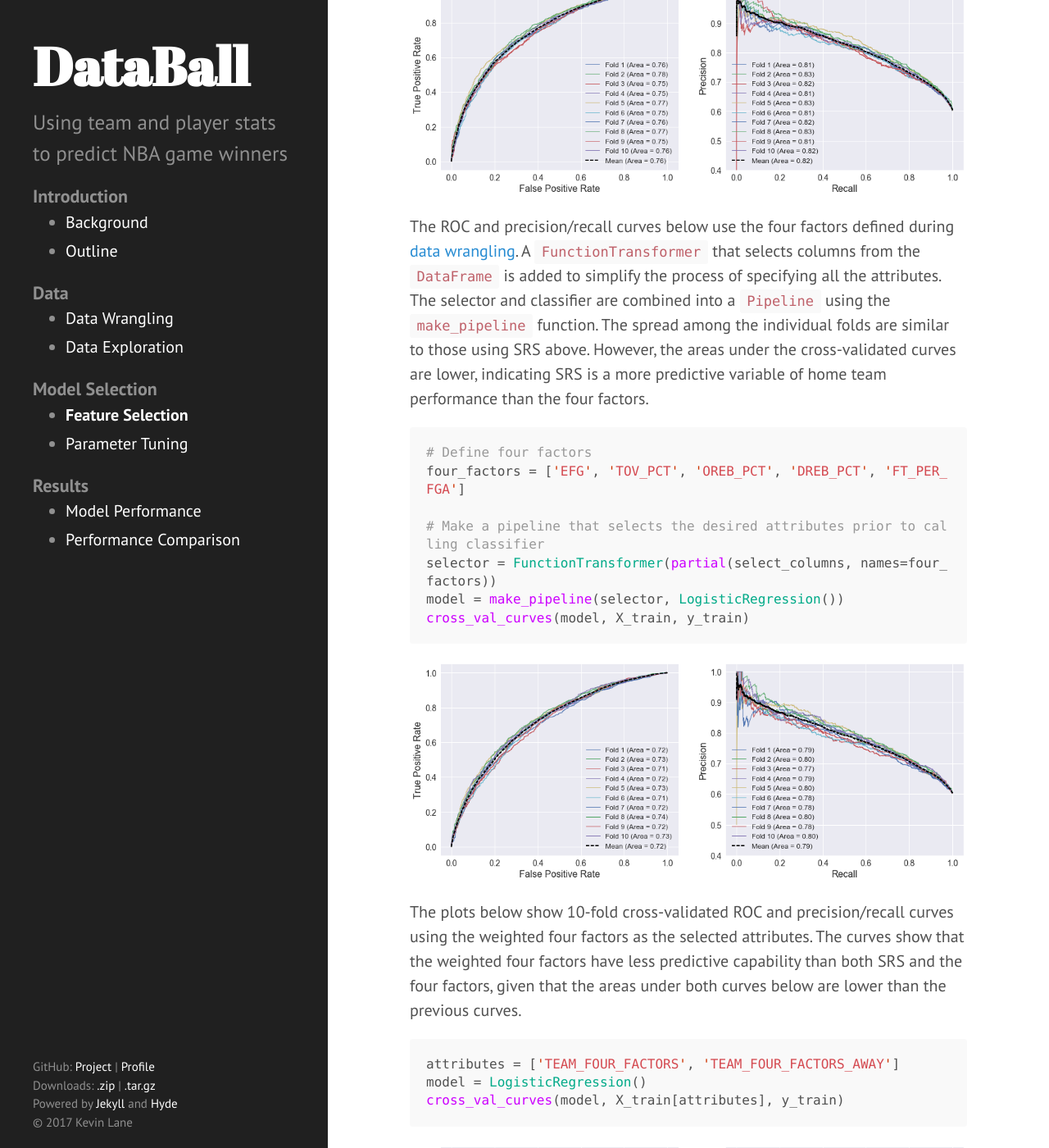
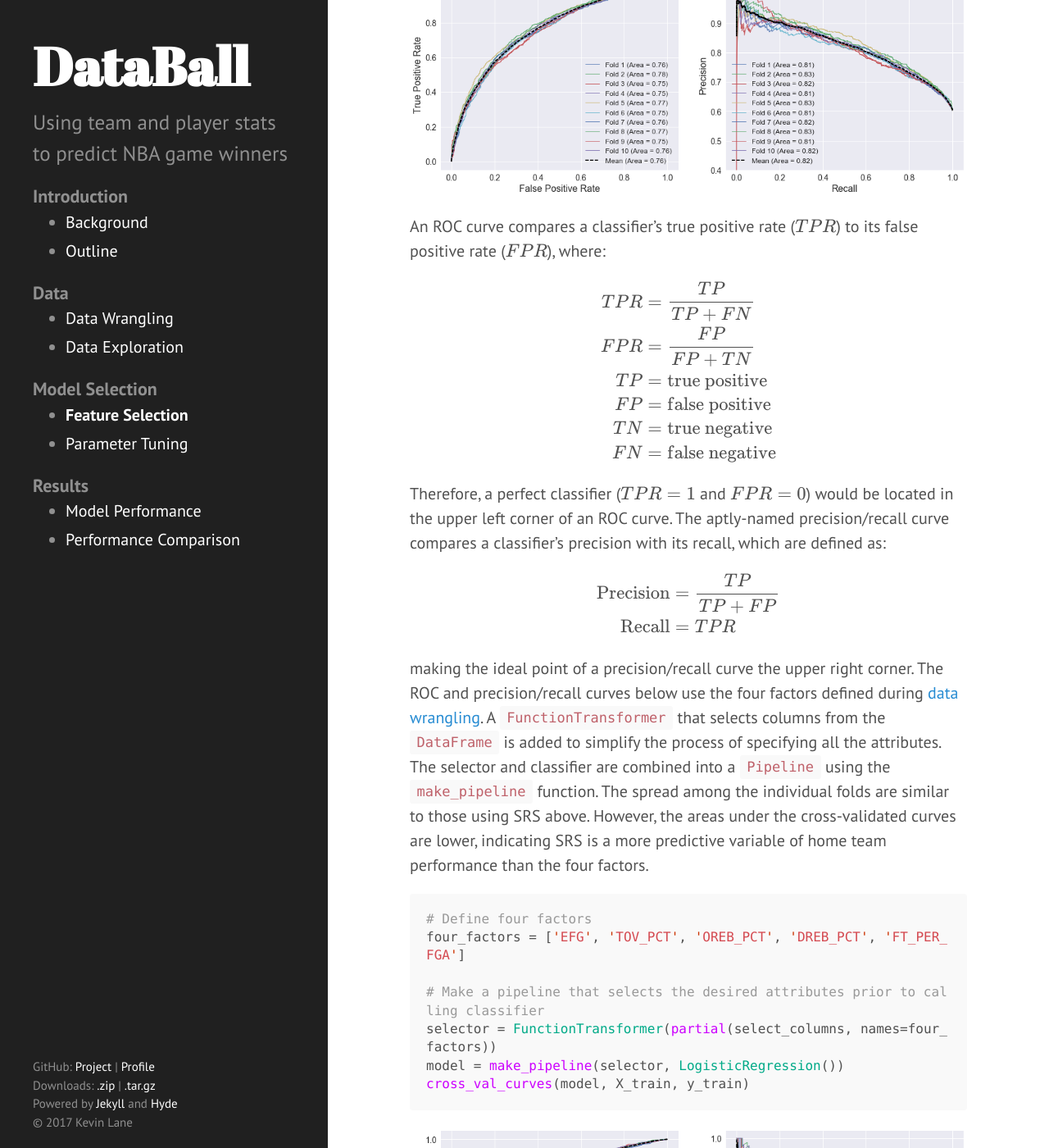
Before and after one commit to cedev935/databall-betting, a Jekyll site: the page built from docs/_pages/feature-selection.md, in a window 1280 px wide and 1400 px high, scrolled down 8461 px. Shown: the whole window at 82% size. Built offline with Jekyll 4.4.1, drawn with Linux system fonts in a browser that asks for light colours; formulas are drawn with MathJax 3.

Commit message:
Address comments on feature selection page

````diff
--- a/docs/_pages/feature-selection.md
+++ b/docs/_pages/feature-selection.md
@@ -325,7 +325,25 @@ cross_val_curves(model, X_train[attributes], y_train)
 
 ![png]({{ site.baseurl }}/assets/images/feature-selection/srs-cross-validation.png){: .center-image }
 
-The ROC and precision/recall curves below use the four factors defined during [data wrangling](data-wrangling.md). A [`FunctionTransformer`](http://scikit-learn.org/stable/modules/generated/sklearn.preprocessing.FunctionTransformer.html#sklearn.preprocessing.FunctionTransformer) that selects columns from the `DataFrame` is added to simplify the process of specifying all the attributes. The selector and classifier are combined into a `Pipeline` using the [`make_pipeline`](http://scikit-learn.org/stable/modules/generated/sklearn.pipeline.make_pipeline.html#sklearn.pipeline.make_pipeline) function. The spread among the individual folds are similar to those using SRS above. However, the areas under the cross-validated curves are lower, indicating SRS is a more predictive variable of home team performance than the four factors.
+An ROC curve compares a classifier's true positive rate ($$TPR$$) to its false positive rate ($$FPR$$), where:
+
+$$\begin{align}
+TPR & =\frac{TP}{TP+FN} \\
+FPR & =\frac{FP}{FP+TN} \\
+TP & =\text{true positive} \\
+FP & =\text{false positive} \\
+TN & =\text{true negative} \\
+FN & =\text{false negative}
+\end{align}$$
+
+Therefore, a perfect classifier ($$TPR=1$$ and $$FPR=0$$) would be located in the upper left corner of an ROC curve. The aptly-named precision/recall curve compares a classifier's precision with its recall, which are defined as:
+
+$$\begin{align}
+\text{Precision} & =\frac{TP}{TP+FP} \\
+\text{Recall} & =TPR
+\end{align}$$
+
+making the ideal point of a precision/recall curve the upper right corner. The ROC and precision/recall curves below use the four factors defined during [data wrangling](data-wrangling.md). A [`FunctionTransformer`](http://scikit-learn.org/stable/modules/generated/sklearn.preprocessing.FunctionTransformer.html#sklearn.preprocessing.FunctionTransformer) that selects columns from the `DataFrame` is added to simplify the process of specifying all the attributes. The selector and classifier are combined into a `Pipeline` using the [`make_pipeline`](http://scikit-learn.org/stable/modules/generated/sklearn.pipeline.make_pipeline.html#sklearn.pipeline.make_pipeline) function. The spread among the individual folds are similar to those using SRS above. However, the areas under the cross-validated curves are lower, indicating SRS is a more predictive variable of home team performance than the four factors.
 
 
 ```python
````
